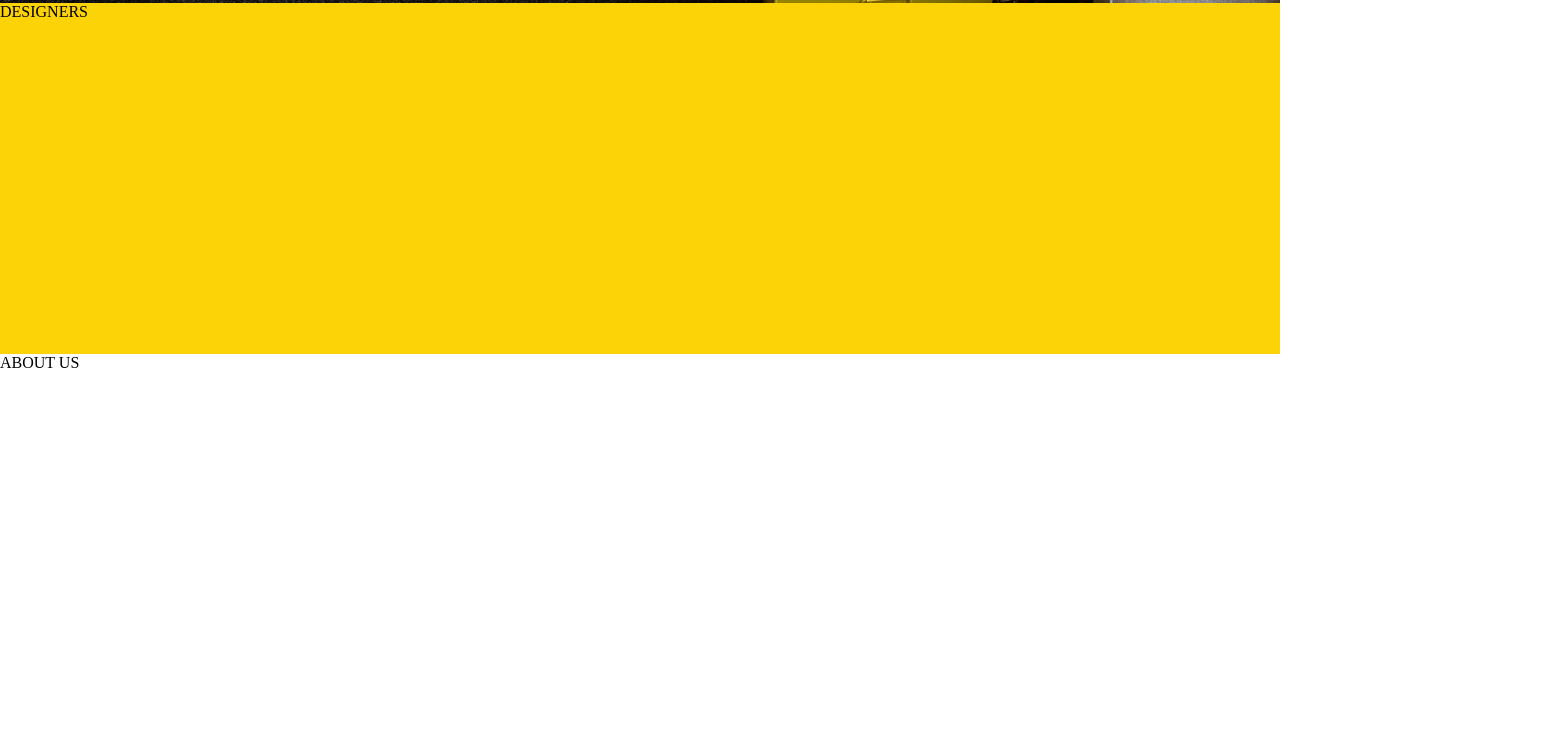
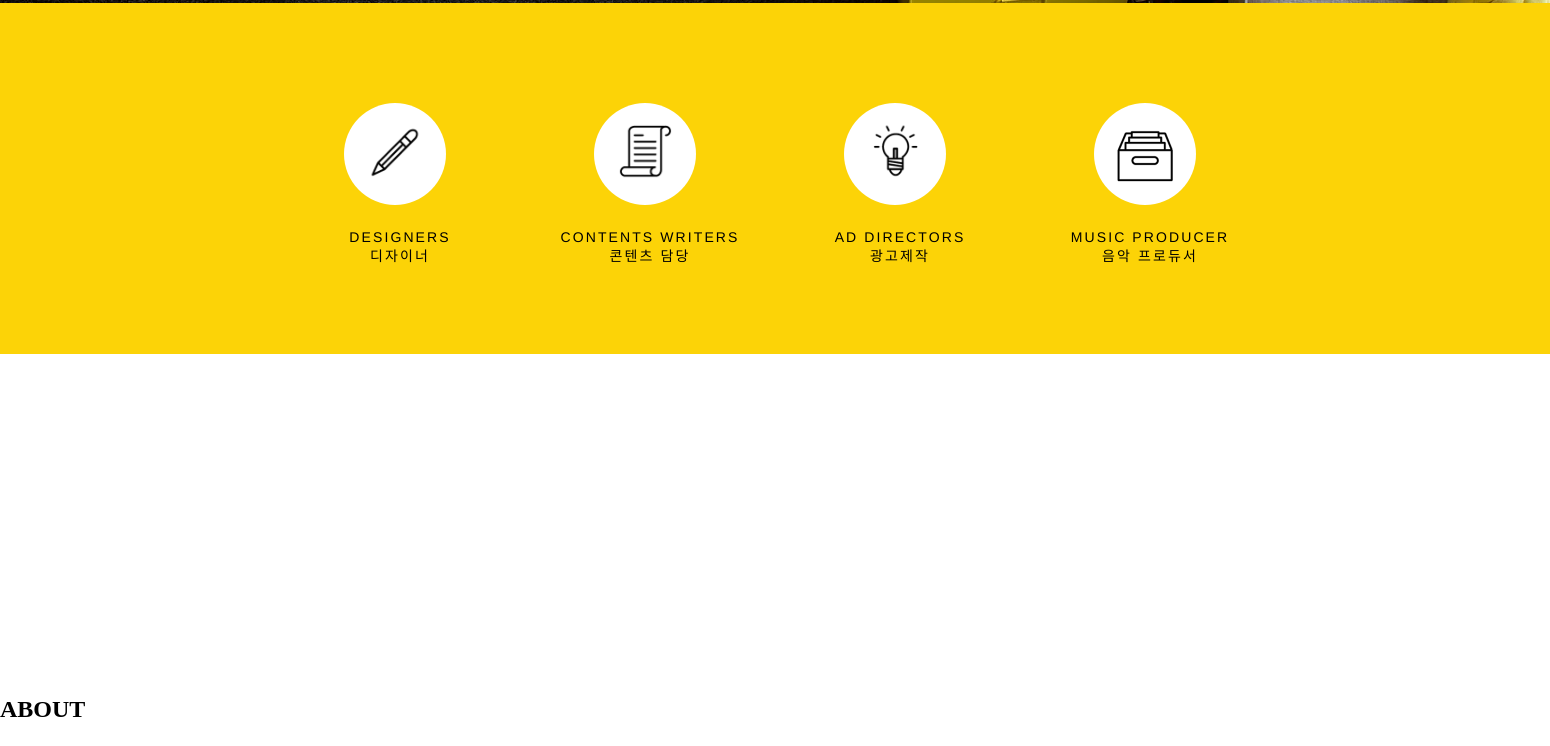
Before and after one commit to nathan29849/Like_Lion_9th, a plain HTML site: page week_3/TeamProject_1/index.html in a window 1280 px wide. Shown: the part 730-1476 px from the top of the page, 1550 px wide, since content can reach past the window. Drawn offline with Linux system fonts and the light colour scheme.

Commit message:
Likelion week3 TeamProject 지도 넣기전

```diff
--- a/week_3/TeamProject_1/index.css
+++ b/week_3/TeamProject_1/index.css
@@ -6,13 +6,10 @@ body {
   margin: 0;
 }
 
-/* .header {
-  position: fixed;
-} */
-
 .main {
   display: flex;
   flex-direction: column;
+  width: 1550px;
 }
 
 .header {
@@ -45,6 +42,8 @@ body {
 
 .about {
   flex-basis: 710px;
+  display: flex;
+  align-items: center;
 }
 
 .contact {
@@ -57,4 +56,72 @@ body {
   flex-basis: 150px;
 }
 
-<img src="https://static.wixstatic.com/media/a38016_9bd9d7a9ccb44689ba0771fd8e44d08e.jpg/v1/fill/w_1960,h_1200,al_c,q_90,usm_0.66_1.00_0.01/a38016_9bd9d7a9ccb44689ba0771fd8e44d08e.webp" alt="" style="width: 980px; height: 600px; object-fit: cover; object-position: 50% 50%;">
+.content-main {
+  width: 1000px;
+  margin: 0 auto; /*auto값은 요소 안의 마진 여백이 왼쪽 마진과 오른쪽 마진 사이에서 대등하게 나눠짐을 의미한다.*/
+  display: flex;
+  align-items: center;
+}
+
+.content-block {
+  margin-top: 100px;
+  text-align: center;
+}
+
+.content-round {
+  display: flex;
+  flex-direction: row;
+  justify-content: space-around;
+  width: 240px;
+}
+
+#round {
+  width: 102px;
+  height: 102px;
+  background: white;
+  border-radius: 50%;
+}
+
+#round img {
+  width: 60px;
+  margin: 17px;
+}
+
+.content-p {
+  text-align: center;
+  padding-top: 10px;
+  font-size: 14px;
+  letter-spacing: 2.1px;
+  font-family: helvetica, sans-serif;
+}
+
+.contact-main {
+  width: 1000px;
+  display: flex;
+  /* align-items: center; */
+  margin: 35px auto;
+}
+
+.contact-left-side {
+  flex-basis: 45%;
+  background-color: #fcd307;
+
+  height: 1000px;
+}
+
+.contact-right-side {
+  flex-basis: 55%;
+  background-color: #a0138e;
+  height: 1000px;
+}
+
+.contact-title {
+  font-size: 55px;
+  font-family: Georgia, "Times New Roman", Times, serif;
+}
+.contact-subtitle {
+  font-size: 20px;
+  font-family: serif;
+}
+
+/*auto값은 요소 안의 마진 여백이 왼쪽 마진과 오른쪽 마진 사이에서 대등하게 나눠짐을 의미한다.*/
--- a/week_3/TeamProject_1/index.html
+++ b/week_3/TeamProject_1/index.html
@@ -7,11 +7,76 @@
 <body>
   <header class="header">Start Now</header>
   <div class="main">
-    <nav class="nav_bar">Creative corner</nav>
+    <nav class="nav_bar">creative</nav>
     <div class="section">인재 찾기</div>
-    <div class="content">DESIGNERS</div>
-    <div class="about">ABOUT US</div>
-    <div class="contact">CONTACT</div>
-    <footer class="foot">Footer</footer>
+    <div class="content">
+      <div class="content-main">
+        <div class="content-block">
+          <div class="content-round">
+            <div id="round">
+              <img src="designer.webp" alt="디자이너">
+            </div>
+          </div>
+          <div class="content-p">
+            <p class="content-p-1">DESIGNERS<br/>디자이너</p>
+          </div>
+        </div>
+        <span class="content-block">
+          <div class="content-round">
+            <div id="round">
+              <img src="writers.webp" alt="콘텐츠">
+            </div>
+          </div>
+          <div class="content-p">
+            <p class="content-p-1">CONTENTS WRITERS<br/>콘텐츠 담당</p>
+          </div>
+        </span>
+        <span class="content-block">
+          <div class="content-round">
+            <div id="round">
+              <img src="directors.webp" alt="디렉터">
+            </div>
+          </div>
+          <div class="content-p">
+            <p class="content-p-1">AD DIRECTORS<br/>광고제작</p>
+          </div>
+        </span>
+        <span class="content-block">
+          <div class="content-round">
+            <div id="round">
+              <img src="producer.webp" alt="프로듀서">
+            </div>
+          </div>
+          <div class="content-p">
+            <p class="content-p-1">MUSIC PRODUCER<br/>음악 프로듀서</p>
+          </div>
+        </span>
+      </div>
+    </div>
+    <div class="about">
+      <h2>
+        ABOUT
+      </h2>
+    </div>
+    <div class="contact">
+      <div class="contact-main">
+        <div class="contact-left-side">
+          <h2>
+            <span class="contact-title">CONTACT</span>
+          </h2>
+          <p>
+            <span class="contact-subtitle">
+              궁금한 내용은 언제든지 문의하세요!
+            </span>
+          </p>
+          <div></div>
+        </div>
+        <div class="contact-right-side">
+          내용
+        </div>
+      </div>
+
+    </div>
+    <footer class="foot">
   </div>
 </body>
```
Also changed, not shown: week_3/TeamProject_1/test.html (added, +37 -0 lines), week_3/TeamProject_1/designer.webp (added), week_3/TeamProject_1/directors.webp (added), week_3/TeamProject_1/producer.webp (added), week_3/TeamProject_1/writers.webp (added).
